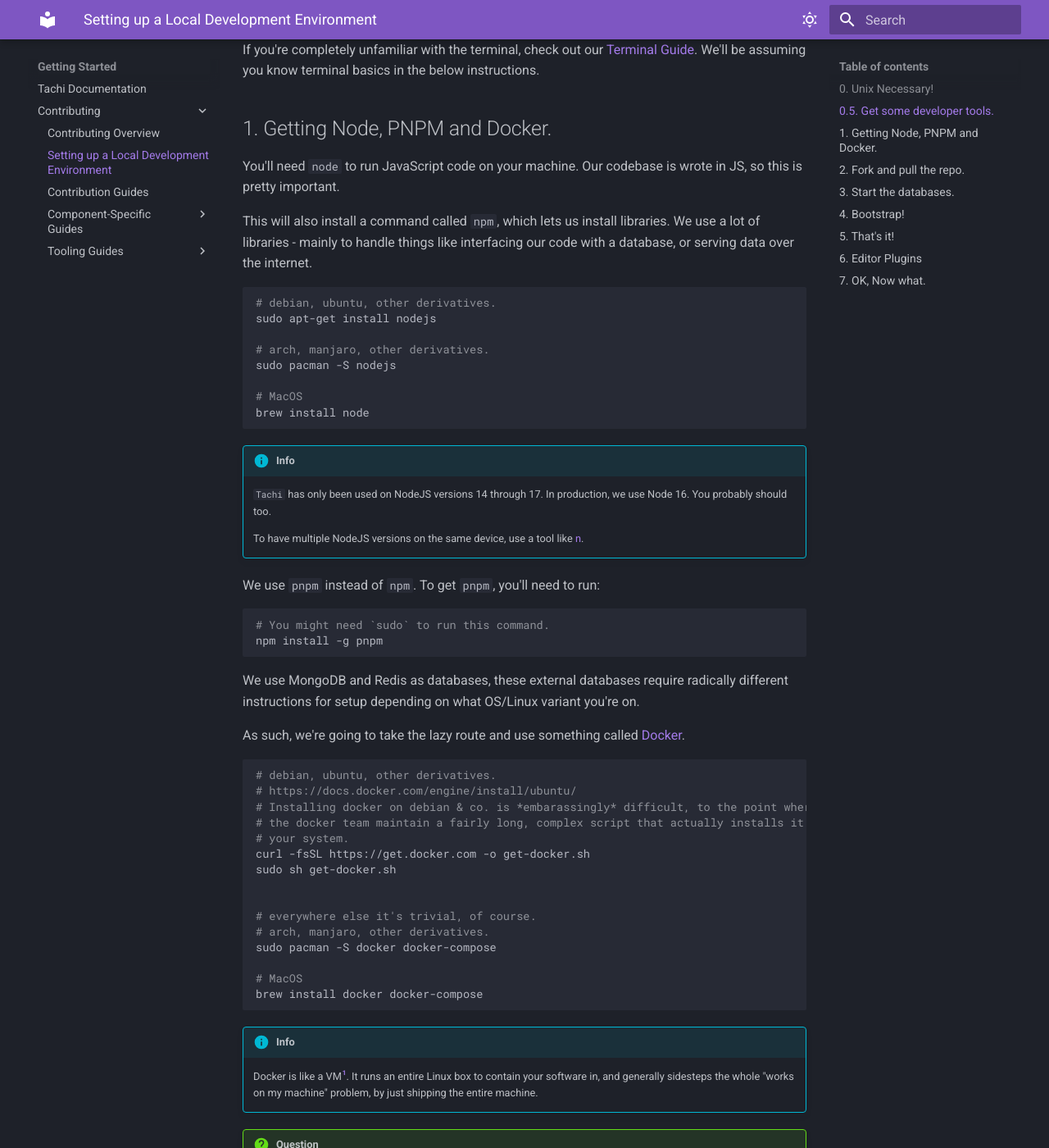
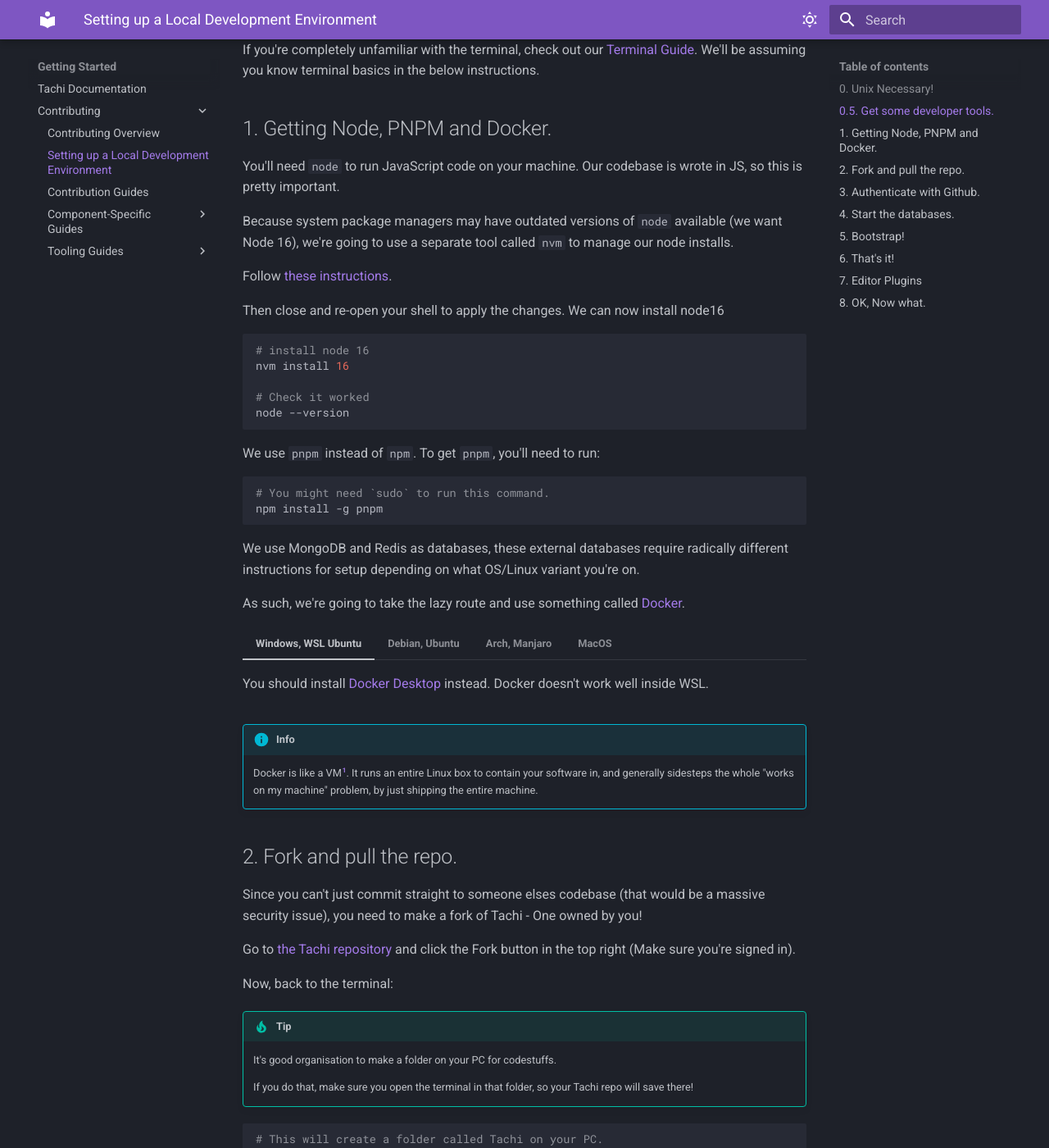
Before and after one commit to zkrising/Tachi, an MkDocs documentation site: the page built from docs/docs/contributing/setup.md, in a window 1280 px wide and 1400 px high, scrolled down 1994 px. Shown: the whole window at 82% size. Built offline with MkDocs 1.6.1 and Material for MkDocs 9.7.7, drawn with Linux system fonts in a browser that asks for light colours; some of the changed text lies outside the part shown.

Commit message:
docs: fix all instructions for windows and add gh auth

````diff
--- a/docs/docs/contributing/setup.md
+++ b/docs/docs/contributing/setup.md
@@ -75,23 +75,18 @@
 
 You'll need `node` to run JavaScript code on your machine. Our codebase is wrote in JS, so this is pretty important.
 
-This will also install a command called `npm`, which lets us install libraries. We use a lot of libraries - mainly to handle things like interfacing our code with a database, or serving data over the internet.
+Because system package managers may have outdated versions of `node` available (we want Node 16), we're going to use a separate tool called `nvm` to manage our node installs.
 
+Follow [these instructions](https://github.com/nvm-sh/nvm#install--update-script).
+
+Then close and re-open your shell to apply the changes. We can now install node16
 ```sh
-# debian, ubuntu, other derivatives.
-sudo apt-get install nodejs
+# install node 16
+nvm install 16
 
-# arch, manjaro, other derivatives.
-sudo pacman -S nodejs
-
-# MacOS
-brew install node
+# Check it worked
+node --version
 ```
-
-!!! info
-	`Tachi` has only been used on NodeJS versions 14 through 17. In production, we use Node 16. You probably should too.
-
-	To have multiple NodeJS versions on the same device, use a tool like [n](https://www.npmjs.com/package/n).
 
 We use `pnpm` instead of `npm`. To get `pnpm`, you'll need to run:
 
@@ -104,31 +99,41 @@
 
 As such, we're going to take the lazy route and use something called [Docker](https://docker.com).
 
-```sh
-# debian, ubuntu, other derivatives.
-# https://docs.docker.com/engine/install/ubuntu/
-# Installing docker on debian & co. is *embarassingly* difficult, to the point where
-# the docker team maintain a fairly long, complex script that actually installs it on
-# your system.
-curl -fsSL https://get.docker.com -o get-docker.sh
-sudo sh get-docker.sh
+=== "Windows, WSL Ubuntu"
+	You should install [Docker Desktop](https://docs.docker.com/desktop/) instead.
+	Docker doesn't work well inside WSL.
 
+=== "Debian, Ubuntu"
+	```sh
+	# Installing docker on debian & co. is *embarassingly* difficult, to the point where
+	# the docker team maintain a fairly long, complex script that actually installs it on
+	# your system.
 
-# everywhere else it's trivial, of course.
-# arch, manjaro, other derivatives.
-sudo pacman -S docker docker-compose
+	# The following commands should install docker.
+	sudo apt update
+	sudo apt install apt-transport-https ca-certificates curl software-properties-common
+	curl -fsSL https://download.docker.com/linux/ubuntu/gpg | sudo apt-key add -
+	sudo add-apt-repository "deb [arch=amd64] https://download.docker.com/linux/ubuntu focal stable"
+	sudo apt install docker-ce
+	sudo usermod -aG docker ${USER}
+	su - ${USER}
 
-# MacOS
-brew install docker docker-compose
-```
+	# The following command should install docker compose.
+	sudo curl -L "https://github.com/docker/compose/releases/download/1.29.2/docker-compose-$(uname -s)-$(uname -m)" -o /usr/local/bin/docker-compose
+	```
+
+=== "Arch, Manjaro"
+	```sh
+	sudo pacman -S docker docker-compose
+	```
+
+=== "MacOS"
+	```sh
+	brew install docker docker-compose
+	```
 
 !!! info
 	Docker is like a VM[^1]. It runs an entire Linux box to contain your software in, and generally sidesteps the whole "works on my machine" problem, by just shipping the entire machine.
-
-!!! question
-	[Docker Desktop](https://docs.docker.com/desktop/) is something that the Docker team are pushing a bit recently.
-
-	Nobody we know of uses it, but if you want to try it out (it's effectively a docker GUI), let us know how it goes.
 
 ## 2. Fork and pull the repo.
 
@@ -153,17 +158,46 @@
 code Tachi
 ```
 
-## 3. Start the databases.
+## 3. Authenticate with Github.
+
+You'll need to authenticate with GitHub before you can actually push changes back
+to your repository.
+
+There's a remarkably easy way to do this, using GitHub's `gh` tool.
+
+=== "Debian, Ubuntu, WSL Ubuntu"
+	```sh
+	sudo apt-key adv --keyserver keyserver.ubuntu.com --recv-key C99B11DEB97541F0
+	sudo apt-add-repository https://cli.github.com/packages
+	sudo apt update
+	sudo apt install gh
+	```
+
+=== "Arch, Manjaro"
+	```sh
+	sudo pacman -S gh
+	```
+
+=== "MacOS"
+	```sh
+	brew install gh
+	```
+
+Once you've installed it, type `gh auth` and follow the instructions.
+You should now be properly authenticated!
+
+## 4. Start the databases.
 
 Before we bootstrap, lets get the databases started.
 
+!!! important
+	**You should be inside the Tachi folder you just cloned.**
+
 ```sh
-# Run this at the top of the Tachi repository
-# (where the `docker-compose.yml` file is)**
 docker compose up --detach
 ```
 
-## 4. Bootstrap!
+## 5. Bootstrap!
 
 !!! warning
 	The bootstrap script is a fairly recent addition.
@@ -212,7 +246,7 @@
 
 	It's ridiculously convenient, and there's a bunch of other stuff that VSCode helps with.
 
-## 7. OK, Now what.
+## 8. OK, Now what.
 
 Now that you've got a working version of Tachi running on your local PC, you should go check out the [component-specific contribution guides](./components.md)!
 
--- a/docs/mkdocs.yml
+++ b/docs/mkdocs.yml
@@ -162,6 +162,8 @@
       permalink: true
   - pymdownx.arithmatex:
       generic: true
+  - pymdownx.tabbed:
+      alternate_style: true
 
 extra_javascript:
   - https://polyfill.io/v3/polyfill.min.js?features=es6
````
Also changed, not shown: other parts of docs/docs/contributing/setup.md (+2 -2 lines).
